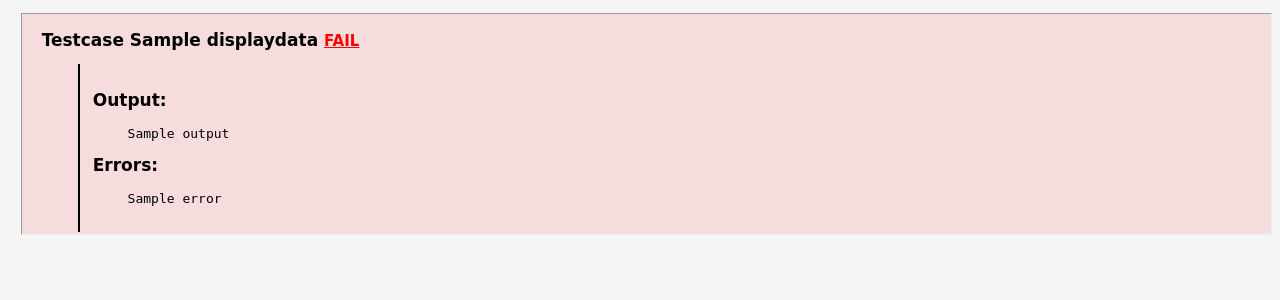
After one commit to cyberpirate92/python-online-compiler, a Django app: template templates/OutputView1.html in a window 1280 px wide. The commit adds this page. Shown: the top 300 px of the page. Run offline with Django 3.2, Linux system fonts and the light colour scheme; the template is opened without the code that fills it: most values are stand-ins (such as "Sample title", 1, 10 or a date in 2020).

Commit message:
Modified UI in OutputView1

```diff
--- a/compiler/CompilerUtils.py
+++ b/compiler/CompilerUtils.py
@@ -54,6 +54,7 @@ class Compiler:
     maxExecTime = 60  # Default value, can be overridden
 
     def addTestCase(self,test_case):
+        print("** Testcase added **")
         if isinstance(test_case,TestCase):
             if self.test_cases is None:
                 self.test_cases = []
@@ -135,9 +136,10 @@ class Compiler:
             print("len : "+str(len(str(expected_output))))
             print("AC: "+actual_output)
             print("len : "+str(len(str(actual_output))))
+            print("Comparison : "+str(expected_output == actual_output))
             # Debug ONLY............................
 
-            values.append(expected_output is actual_output)
+            values.append(expected_output == actual_output)
             index += 1
 
         # Debug ONLY .....................
--- a/online_compiler/settings.py
+++ b/online_compiler/settings.py
@@ -31,6 +31,7 @@ ALLOWED_HOSTS = []
 # Application definition
 
 INSTALLED_APPS = [
+    'front',
     'django.contrib.admin',
     'django.contrib.auth',
     'django.contrib.contenttypes',
--- a/online_compiler/urls.py
+++ b/online_compiler/urls.py
@@ -17,6 +17,7 @@ from django.conf.urls import url,include
 from django.contrib import admin
 
 urlpatterns = [
+    url(r'^front-edit/', include('front.urls')),
     url(r'^test/',include('compiler.urls')),
     url(r'^admin/', admin.site.urls),
 ]
--- a/templates/OutputView.html
+++ b/templates/OutputView.html
@@ -1,8 +1,10 @@
+
 <!DOCTYPE html>
 <html lang="en">
 <head>
     <meta charset="UTF-8">
     <title>Result</title>
+
     <style type="text/css">
         div.testcase-status {
             padding:2px;
--- /dev/null
+++ b/templates/OutputView1.html
@@ -0,0 +1,73 @@
+<!DOCTYPE html>
+<html lang="en">
+<head>
+    <meta charset="UTF-8">
+    <title>Result</title>
+    <style type="text/css">
+        body {
+            background:whitesmoke;
+        }
+        div.testcase-status {
+            padding:2px;
+            padding-left:20px;
+            font-family: "DejaVu Sans",Constantia,sans-serif;
+            margin-left:1%;
+            border:1px inset;
+            margin-top:1%;
+        }
+        .testcase-status h2 {
+            font-size:17px;
+        }
+        pre {
+            margin-left: 3%;
+        }
+        .status-text-success {
+            text-decoration: underline;
+            text-transform: uppercase;
+            font-size:15px;
+            color:green;
+        }
+        .status-text-fail
+        {
+            text-decoration: underline;
+            text-transform: uppercase;
+            font-size:15px;
+            color:red;
+        }
+        .success-bg {
+            background:rgba(0,255,0,0.1);
+        }
+        .fail-bg {
+            background: rgba(255,0,0,0.1);
+        }
+        .rightPane {
+            padding:1%;
+            margin-left: 3%;
+            border-left:2px solid black;
+        }
+    </style>
+</head>
+<body>
+    {% for i,status,output,error in displaydata %}
+            {% if status == True %}
+                <div class="testcase-status success-bg">
+                <div class="leftPane">
+                    <h2> Testcase {{ i }} <span class="status-text-success">success</span> </h2>
+                </div>
+            {% else %}
+                <div class="testcase-status fail-bg">
+                <div class="leftPane">
+                    <h2> Testcase {{ i }} <span class="status-text-fail">fail</span> </h2>
+                </div>
+            {% endif %}
+
+            <div class="rightPane">
+                <h2> Output: </h2>
+                <p><pre>{{ output | safe }}</pre>
+                <h2> Errors: </h2>
+                <p><pre>{{ error | safe }}</pre>
+            </div>
+        </div>
+    {% endfor %}
+</body>
+</html>
```
Also changed, not shown: compiler/views.py (+12 -15 lines), templates/test-compiler.html (+61 -5 lines).
